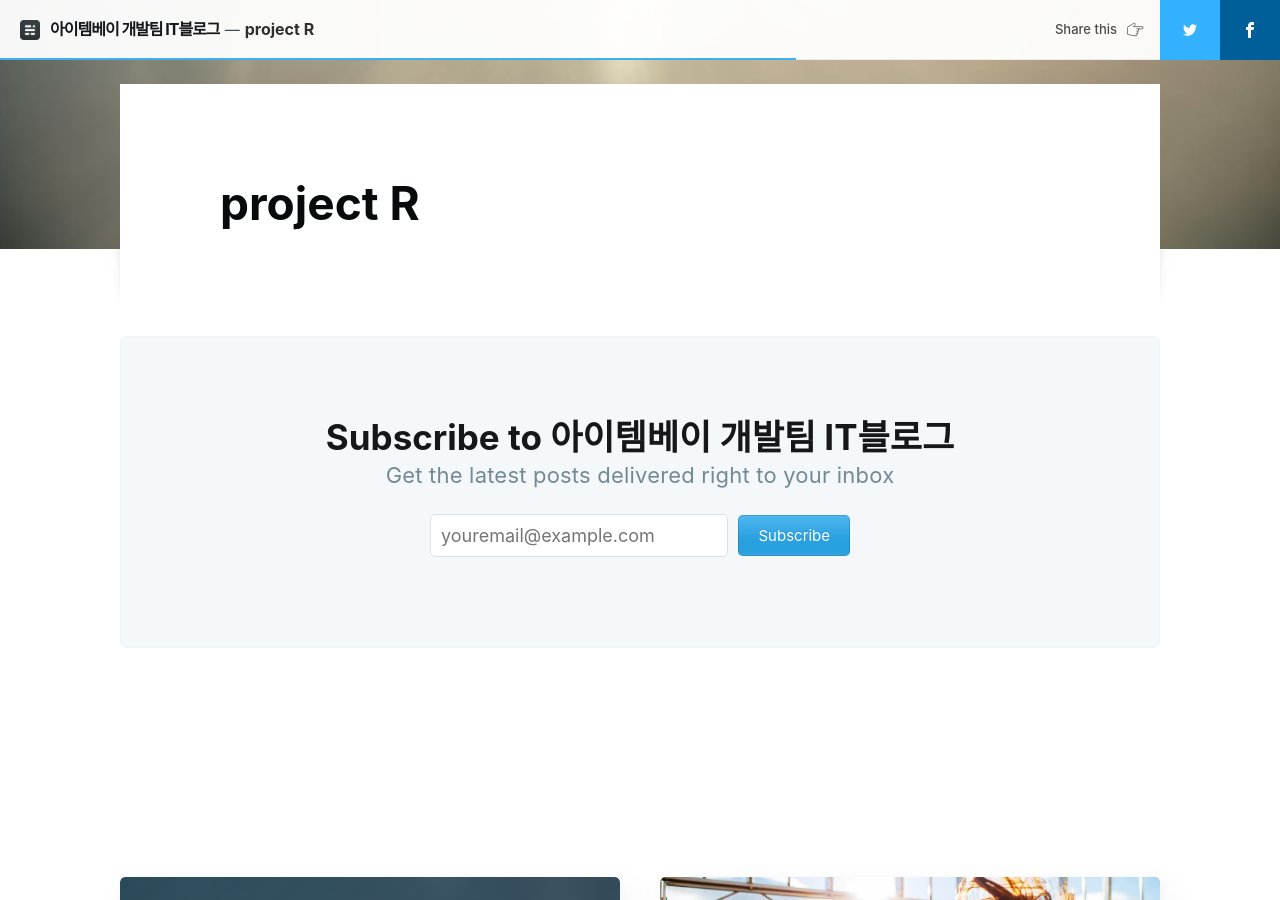
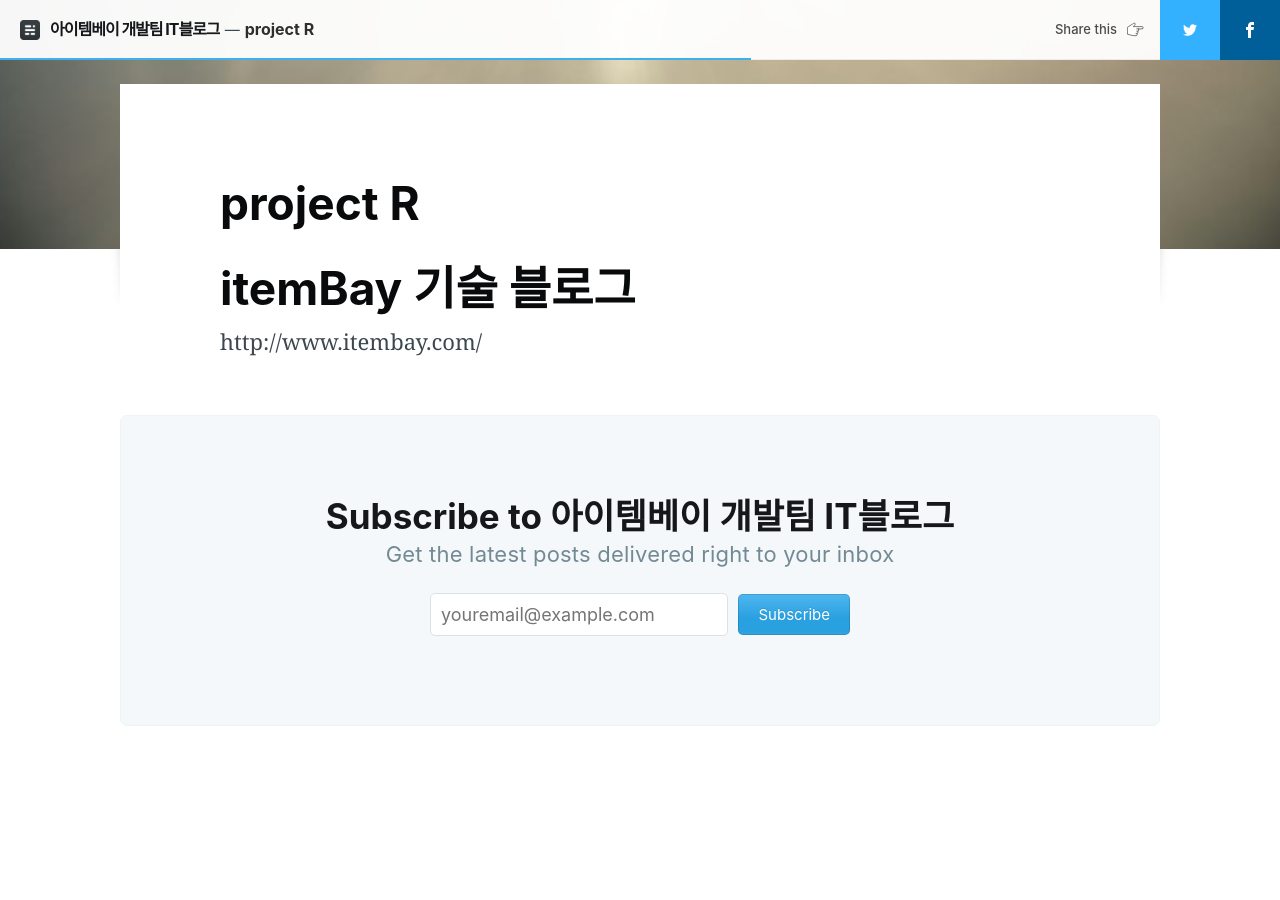
Before and after one commit to itembay/itembay.github.io, a Jekyll site: the page built from _posts/2019-03-08-study.md, in a window 1280 px wide and 900 px high, scrolled down 813 px. Built offline with Jekyll 4.4.1, drawn with Linux system fonts in a browser that asks for light colours; nearby versions of some CDN libraries; comment, search, counter and statistics services are not loaded.

```diff
--- a/_posts/2019-03-08-study.md
+++ b/_posts/2019-03-08-study.md
@@ -11,3 +12,7 @@ class: post-template
 ---
 
 <h1> project R </h1>
+
+# itemBay 기술 블로그
+
+http://www.itembay.com/
```
Also changed, not shown: other parts of _posts/2019-03-08-study.md (+1 -0 lines).
